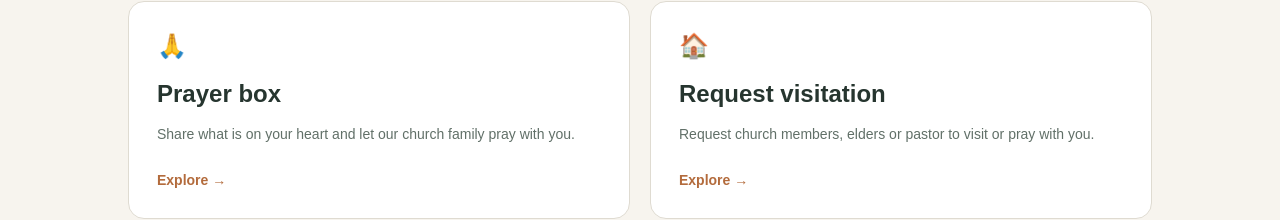
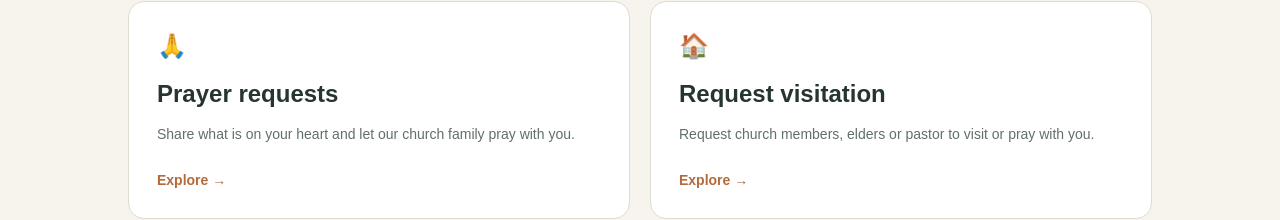
Before and after one commit to MwendaCipi/lomalinda, a Next.js app in the folder frontend/: page /share in a window 1280 px wide. Shown: the part 258-478 px from the top of the page. Built offline with nearby package versions, Linux system fonts and the light colour scheme; no server answers.

Commit message:
Rename Prayer box card title to Prayer requests on Fellowship page

```diff
--- a/frontend/src/app/share/page.tsx
+++ b/frontend/src/app/share/page.tsx
@@ -3,7 +3,7 @@ import Link from "next/link";
 const items = [
   {
     href: "/spiritual/prayer",
-    title: "Prayer box",
+    title: "Prayer requests",
     text: "Share what is on your heart and let our church family pray with you.",
     icon: "🙏",
   },
```
